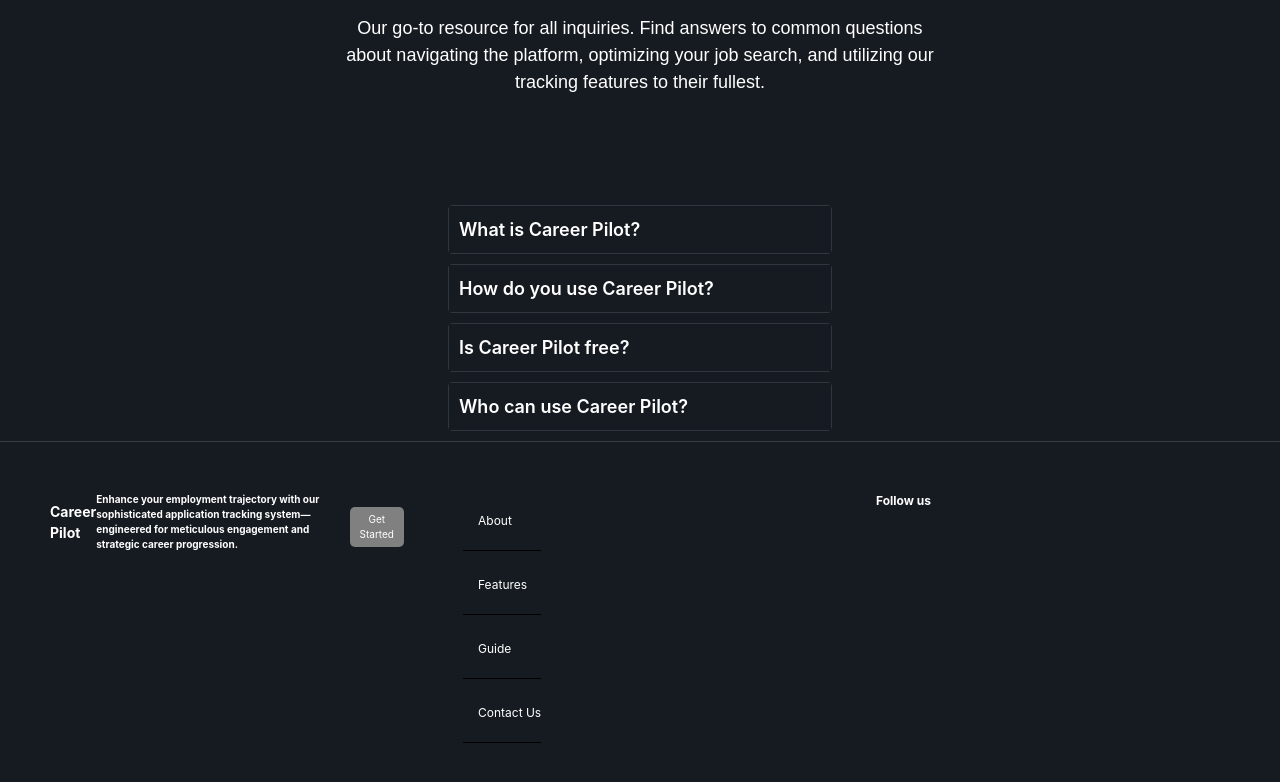
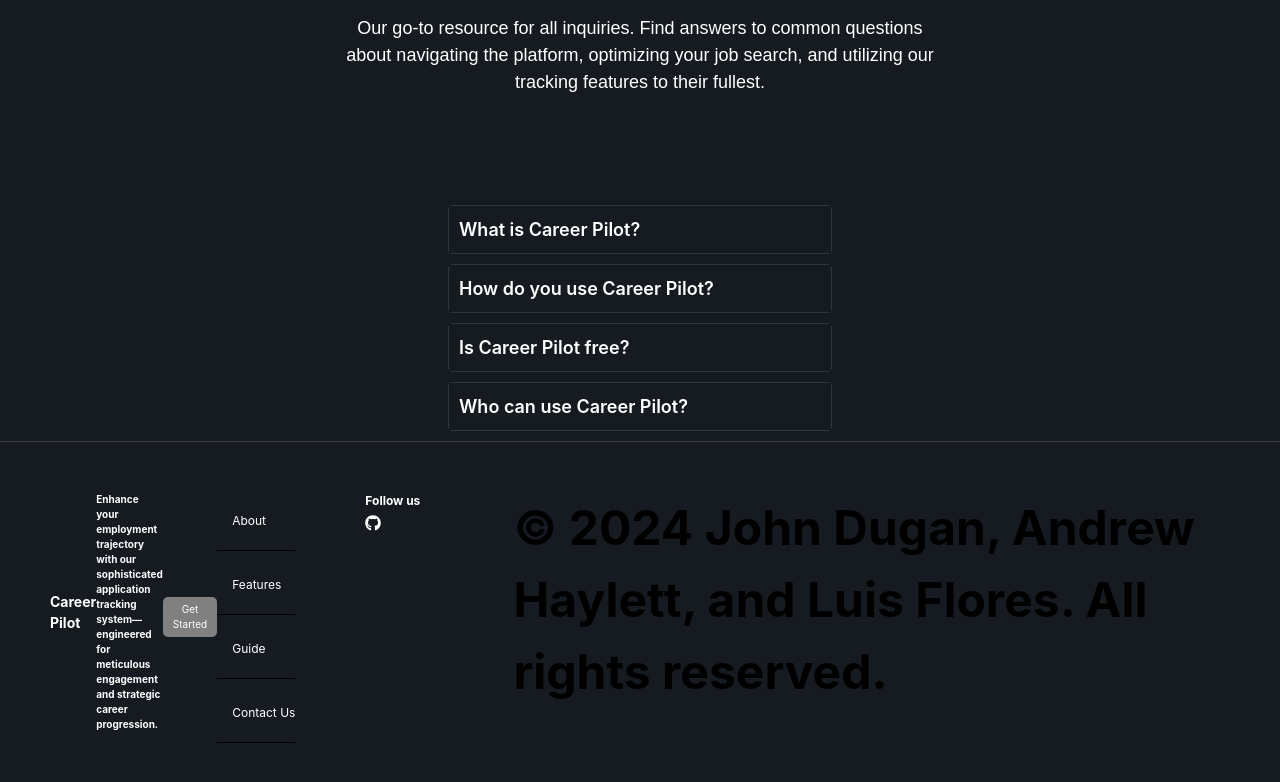
Before and after one commit to jduganOSU/job_tracker, a React (Create React App) app in the folder front_end/: page / in a window 1280 px wide. Shown: the part 2095-2877 px from the top of the page. Built offline with nearby package versions, Linux system fonts and the light colour scheme.

Commit message:
align footer items

```diff
--- a/front_end/src/components/Footer.js
+++ b/front_end/src/components/Footer.js
@@ -1,4 +1,5 @@
 import React from 'react';
+import { FaGithub } from 'react-icons/fa'; // Import GitHub icon
 import './css/Footer.scss'; // Import your footer styles
 
 function Footer() {
@@ -20,13 +21,13 @@ function Footer() {
       <div className="right-section">
         <p>Follow us</p>
         <div className="social-icons">
-
-
+          {/* GitHub icon */}
+          <FaGithub className="icon" />
         </div>
       </div>
-      {/* <div className="copyright">
-        <p>&copy; 2024 John Dugan, Andew Haylett and Luis Flores. All rights reserved.</p>
-      </div> */}
+      <div className="copyright">
+        <p>&copy; 2024 John Dugan, Andrew Haylett, and Luis Flores. All rights reserved.</p>
+      </div>
     </footer>
   );
 }
```
